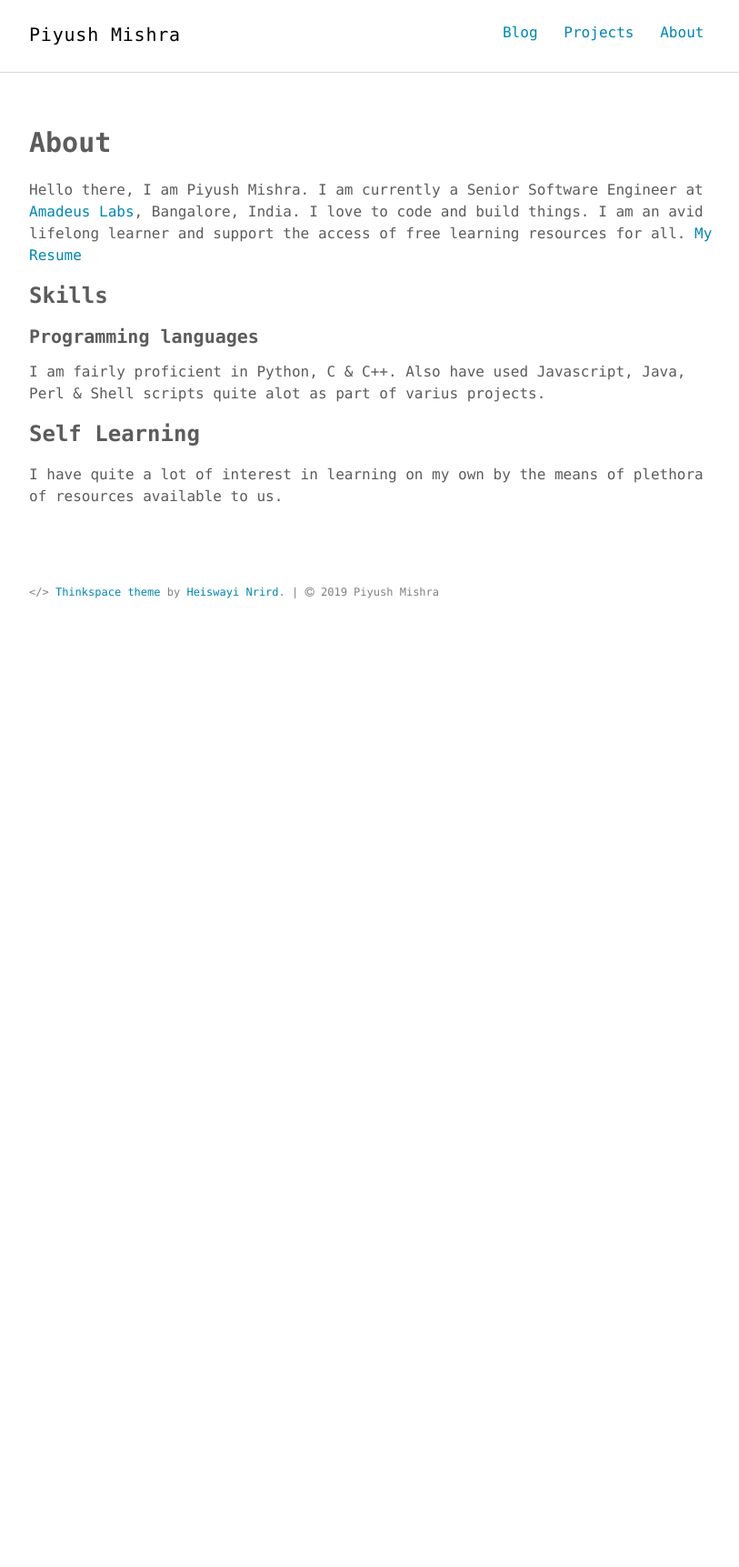
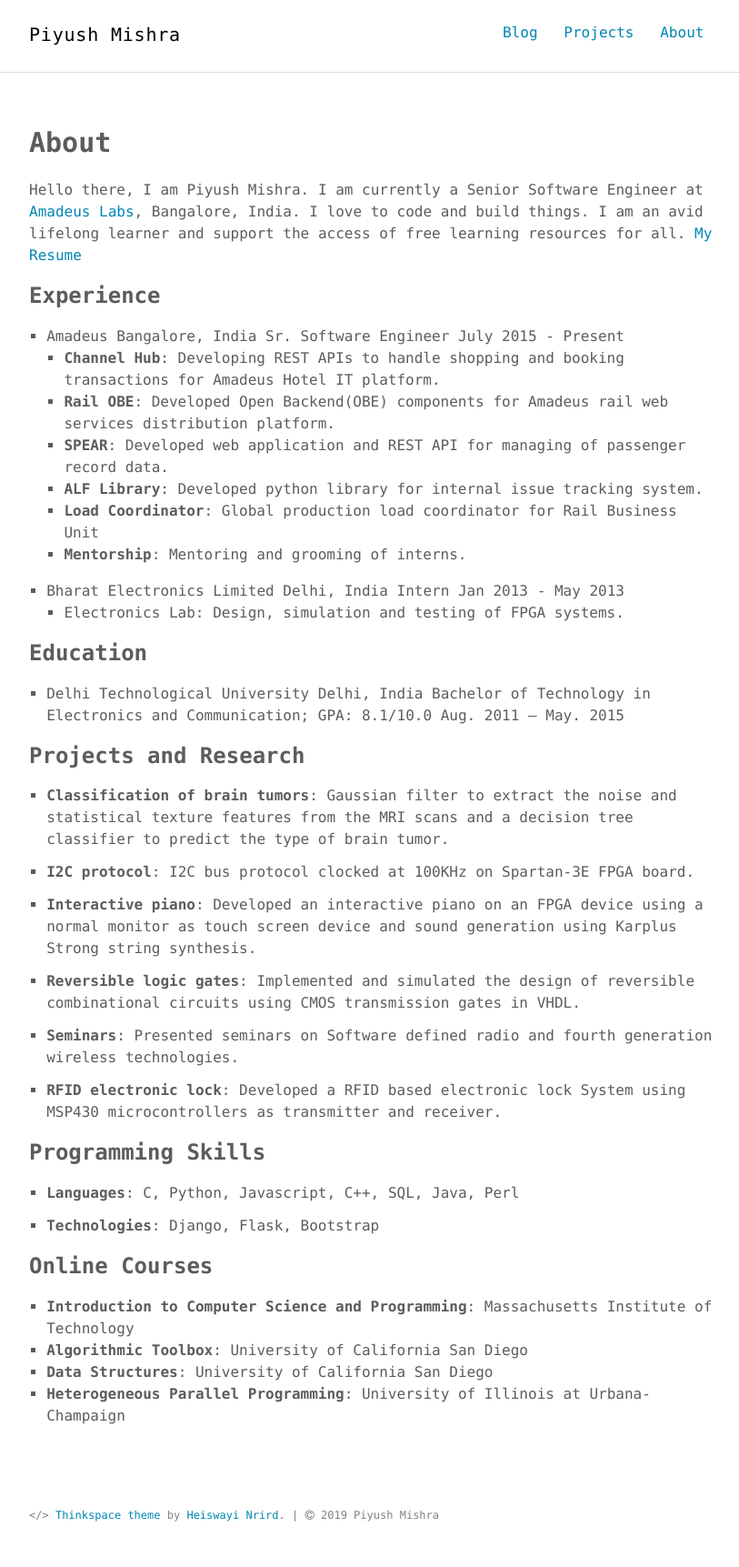
Before and after one commit to piymis/piymis.github.io, a Jekyll site: the page built from about.md, in a window 1280 px wide. Shown: the whole page at 91% size, without its empty margins (232-1045 px from the left). Built offline with Jekyll 4.4.1, drawn with Linux system fonts in a browser that asks for light colours; before the commit the page ends 900 px from its top, so only the background shows below that.

Commit message:
Updated About

```diff
--- a/about.md
+++ b/about.md
@@ -9,14 +9,62 @@ I am Piyush Mishra. I am currently a Senior Software Engineer at [Amadeus Labs](
 I am an avid lifelong learner and support the access of free learning resources for all.
 [My Resume](https://github.com/piymis/Resume-Piyush/raw/master/output/Resume_Piyush.pdf)
 
+<!-- -----------EXPERIENCE----------------- -->
+### Experience
+* Amadeus Bangalore, India
+    Sr. Software Engineer July 2015 - Present
+    * **Channel Hub**: Developing REST APIs to handle shopping and booking transactions for Amadeus Hotel IT platform.
+    * **Rail OBE**: Developed Open Backend(OBE) components for Amadeus rail web services distribution platform.
+    * **SPEAR**: Developed web application and REST API for managing of passenger record data.
+    * **ALF Library**: Developed python library for internal issue tracking system.
+    * **Load Coordinator**: Global production load coordinator for Rail Business Unit
+    * **Mentorship**: Mentoring and grooming of interns.
 
-### Skills
-
-#### Programming languages
-I am fairly proficient in Python, C & C++.
-Also have used Javascript, Java, Perl & Shell scripts quite alot as part of varius projects.
+* Bharat Electronics Limited Delhi, India
+    Intern Jan 2013 - May 2013
+    * Electronics Lab: Design, simulation and testing of FPGA systems.
 
 
-### Self Learning
+<!-- -----------EDUCATION----------------- -->
+### Education
+* Delhi Technological University Delhi, India
+    Bachelor of Technology in Electronics and Communication;  GPA: 8.1/10.0 Aug. 2011 -- May. 2015
 
-I have quite a lot of interest in learning on my own by the means of plethora of resources available to us.
+
+<!-- -----------PROJECTS and RESEARCH----------------- -->
+### Projects and Research
+* **Classification of brain tumors**:
+    Gaussian filter to extract the noise and statistical texture features from the MRI scans and a decision tree classifier to predict the type of brain tumor.
+
+* **I2C protocol**:
+    I2C bus protocol clocked at 100KHz on Spartan-3E FPGA board.
+
+* **Interactive piano**:
+    Developed an interactive piano on an FPGA device using a normal monitor as touch screen device and sound generation using Karplus Strong string synthesis.
+
+ * **Reversible logic gates**:
+    Implemented and simulated the design of reversible combinational circuits using CMOS transmission gates in VHDL.
+
+* **Seminars**:
+    Presented seminars on Software defined radio and fourth generation wireless technologies.
+
+* **RFID electronic lock**:
+    Developed a RFID based electronic lock System using MSP430 microcontrollers as transmitter and receiver.
+
+
+<!-- --------PROGRAMMING SKILLS------------ -->
+### Programming Skills
+* **Languages**: C, Python, Javascript, C++, SQL, Java, Perl
+
+* **Technologies**: Django, Flask, Bootstrap
+
+
+<!-- --------Courses ------------  -->
+### Online Courses
+
+* **Introduction to Computer Science and Programming**: Massachusetts Institute of Technology
+* **Algorithmic Toolbox**: University of California San Diego
+* **Data Structures**: University of California San Diego
+* **Heterogeneous Parallel Programming**: University of Illinois at Urbana-Champaign
+
+<!-- ------------------------------------------- -->
```
